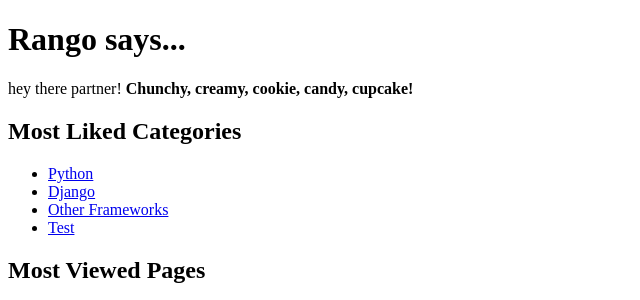
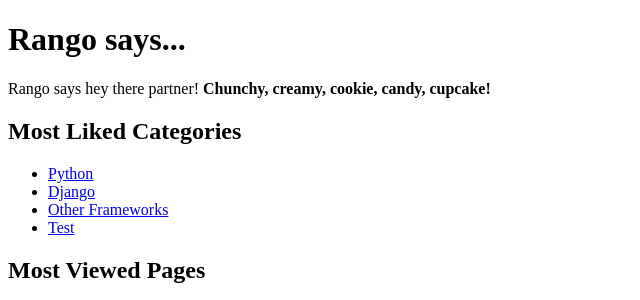
Before and after one commit to wongsaiwing/tango_with_django_project, a Django app: page / in a window 1280 px wide. Shown: the top 300 px of the page, without its empty margins (0-640 px from the left). Run offline with Django 3.2, Linux system fonts and the light colour scheme; data comes from the database, SQL or seed files in the repository; both versions use the stored data as it was after the commit.

Commit message:
chapter10

```diff
--- a/templates/rango/index.html
+++ b/templates/rango/index.html
@@ -12,7 +12,7 @@
             {% if user.is_authenticated %}
                 howdy {{ user.username }}!
             {% else %}
-                hey there partner!
+                Rango says hey there partner!
             {% endif %}
 
             <strong>{{ boldmessage }}</strong> <br />
```
Also changed, not shown: db.sqlite3.
